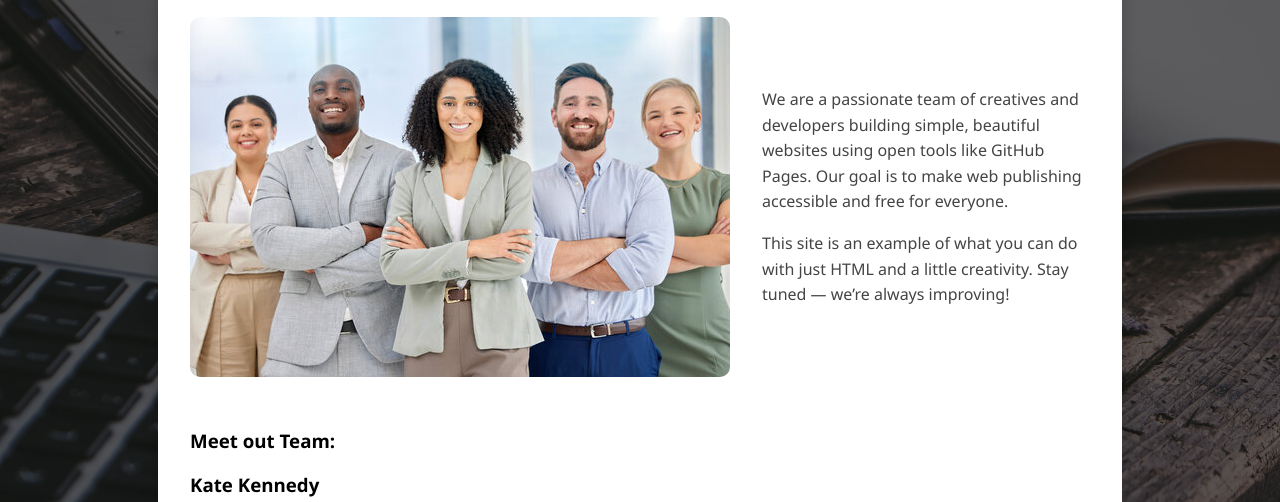
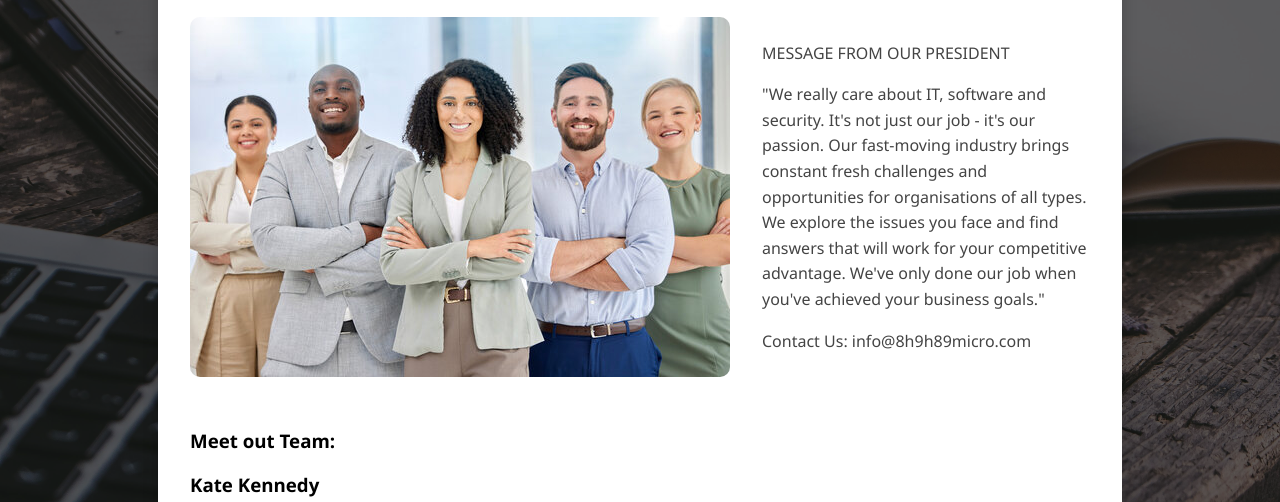
Before and after one commit to 8h9h89micro/8h9h89micro, a plain HTML site: page about.html in a window 1280 px wide. Shown: the part 238-740 px from the top of the page. Drawn offline with Linux system fonts and the light colour scheme.

Commit message:
Update about.html

```diff
--- a/about.html
+++ b/about.html
@@ -114,8 +114,9 @@
     <div class="about-content">
       <img src="images/team.jpg" alt="Our Team">
       <div class="about-text">
-        <p>We are a passionate team of creatives and developers building simple, beautiful websites using open tools like GitHub Pages. Our goal is to make web publishing accessible and free for everyone.</p>
-        <p>This site is an example of what you can do with just HTML and a little creativity. Stay tuned — we’re always improving!</p>
+        <p>MESSAGE FROM OUR PRESIDENT</p>
+        <p>"We really care about IT, software and security. It's not just our job - it's our passion. Our fast-moving industry brings constant fresh challenges and opportunities for organisations of all types. We explore the issues you face and find answers that will work for your competitive advantage. We've only done our job when you've achieved your business goals."</p>
+        <p>Contact Us: info@8h9h89micro.com </p>
       </div>
       <div class="p-3">
 <h3>Meet out Team:</h3>
```
